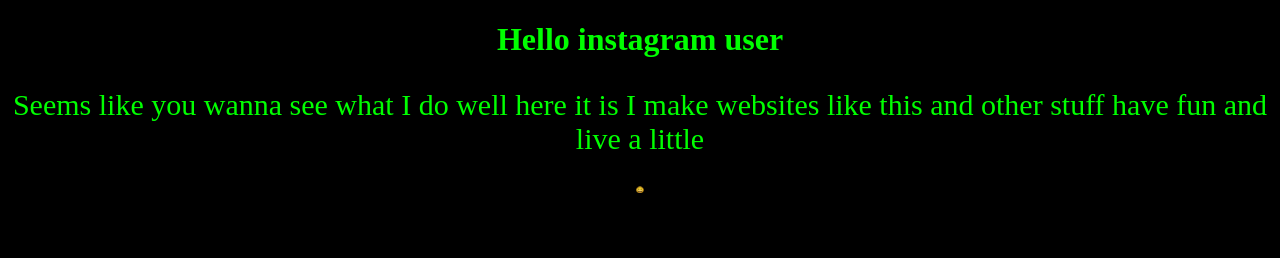
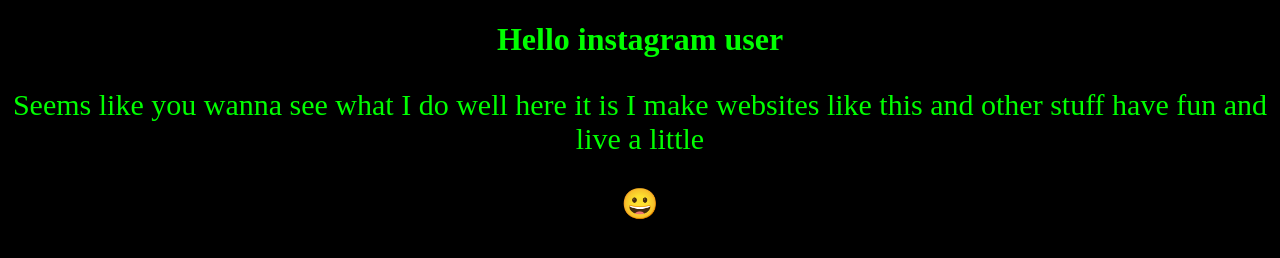
Before and after one commit to dhkiller350/example.com, a plain HTML site: page index.html in a window 1280 px wide. Drawn offline with Linux system fonts and the light colour scheme.

Commit message:
Update index.html

```diff
--- a/index.html
+++ b/index.html
@@ -7,7 +7,7 @@
       <link rel="stylesheet" href="style.css" />
       <h1>Hello instagram user</h1>
       <p>Seems like you wanna see what I do well here it is I make websites like this and other stuff have fun and live a little</p>
-      <p style="font-size:30%"; text-align:center";>😀</p>
+      <p style="font-size:100S%"; text-align:center";>😀</p>
     </header>
   </body>
 </html>
```
